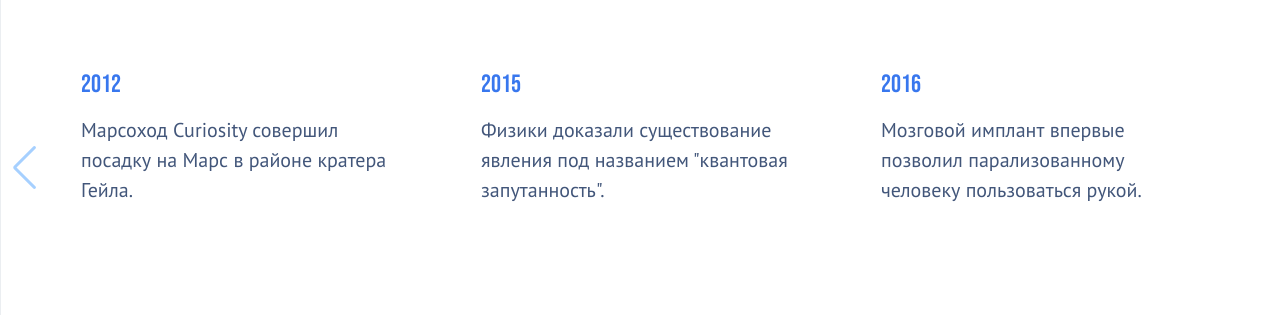
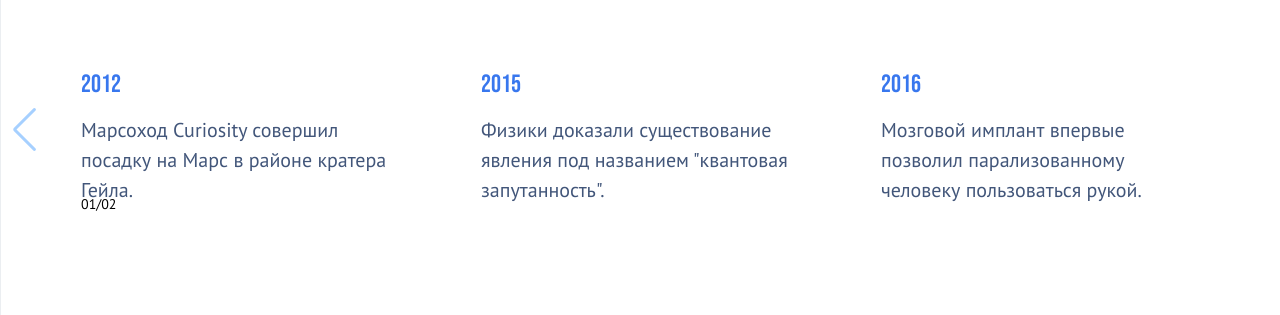
Before and after one commit to aleksandrdadaev/calendar-of-historical-events, a React (Create React App) app: page / in a window 1280 px wide. Shown: the part 485-800 px from the top of the page. Built offline with nearby package versions, Linux system fonts and the light colour scheme.

Commit message:
add custom fraction to main slider

```diff
--- /dev/null
+++ b/src/widgets/historical-dates/lib/utils/add-zero-to-number.util.ts
@@ -0,0 +1,4 @@
+export const addZeroToNumber = (number: number): string => {
+	if (String(number).length > 1) return String(number)
+	else return `0${number}`
+}
--- a/src/widgets/historical-dates/ui/main-slider/MainSlider.module.scss
+++ b/src/widgets/historical-dates/ui/main-slider/MainSlider.module.scss
@@ -7,5 +7,17 @@
 }
 
 .slider {
+	position: static;
 	width: 100%;
 }
+
+.controls {
+	z-index: 2;
+	position: absolute;
+	left: 80px;
+	top: 200px;
+
+	display: flex;
+	flex-direction: column;
+	gap: 20px;
+}
--- a/src/widgets/historical-dates/ui/main-slider/MainSlider.tsx
+++ b/src/widgets/historical-dates/ui/main-slider/MainSlider.tsx
@@ -2,15 +2,18 @@ import { FC, useState } from 'react'
 import 'swiper/css'
 import 'swiper/css/effect-fade'
 import 'swiper/css/navigation'
+import 'swiper/css/pagination'
 import 'swiper/css/virtual'
-import { EffectFade, Navigation, Virtual } from 'swiper/modules'
+import { EffectFade, Navigation, Pagination, Virtual } from 'swiper/modules'
 import { Swiper, SwiperSlide } from 'swiper/react'
 
 import { dates } from '@/shared/config/historical-dates.config'
 
+import { addZeroToNumber } from '../../lib/utils/add-zero-to-number.util'
 import InnerSlider from '../inner-slider/InnerSlider'
 
 import styles from './MainSlider.module.scss'
+import MainSliderFraction from './main-slider-fraction/MainSliderFraction'
 
 const MainSlider: FC = () => {
 	const [activeSlideIndex, setActiveSlideIndex] = useState<number>(0)
@@ -18,7 +21,7 @@ const MainSlider: FC = () => {
 	return (
 		<div className={styles.wrapper}>
 			<Swiper
-				modules={[EffectFade, Virtual, Navigation]}
+				modules={[EffectFade, Virtual, Navigation, Pagination]}
 				navigation
 				fadeEffect={{
 					crossFade: true,
@@ -26,6 +29,12 @@ const MainSlider: FC = () => {
 				effect='fade'
 				speed={300}
 				virtual
+				pagination={{
+					type: 'custom',
+					renderCustom: (swiper, current, total) =>
+						`${addZeroToNumber(current)}/${addZeroToNumber(total)}`,
+					el: '.main-slider-fraction',
+				}}
 				className={styles.slider}
 				allowTouchMove={false}
 				onSlideChange={swiper => {
@@ -43,6 +52,9 @@ const MainSlider: FC = () => {
 						/>
 					</SwiperSlide>
 				))}
+				<div className={styles.controls}>
+					<MainSliderFraction />
+				</div>
 			</Swiper>
 		</div>
 	)
--- /dev/null
+++ b/src/widgets/historical-dates/ui/main-slider/main-slider-fraction/MainSliderFraction.module.scss
@@ -0,0 +1,6 @@
+.wrapper {
+	width: fit-content;
+
+	font-size: 14px;
+	line-height: 18px;
+}
--- /dev/null
+++ b/src/widgets/historical-dates/ui/main-slider/main-slider-fraction/MainSliderFraction.tsx
@@ -0,0 +1,14 @@
+import clsx from 'clsx'
+import { FC } from 'react'
+
+import styles from './MainSliderFraction.module.scss'
+
+const MainSliderFraction: FC = () => {
+	return (
+		<div className={clsx(styles.wrapper, 'main-slider-fraction')}>
+			MainSliderFraction
+		</div>
+	)
+}
+
+export default MainSliderFraction
```
